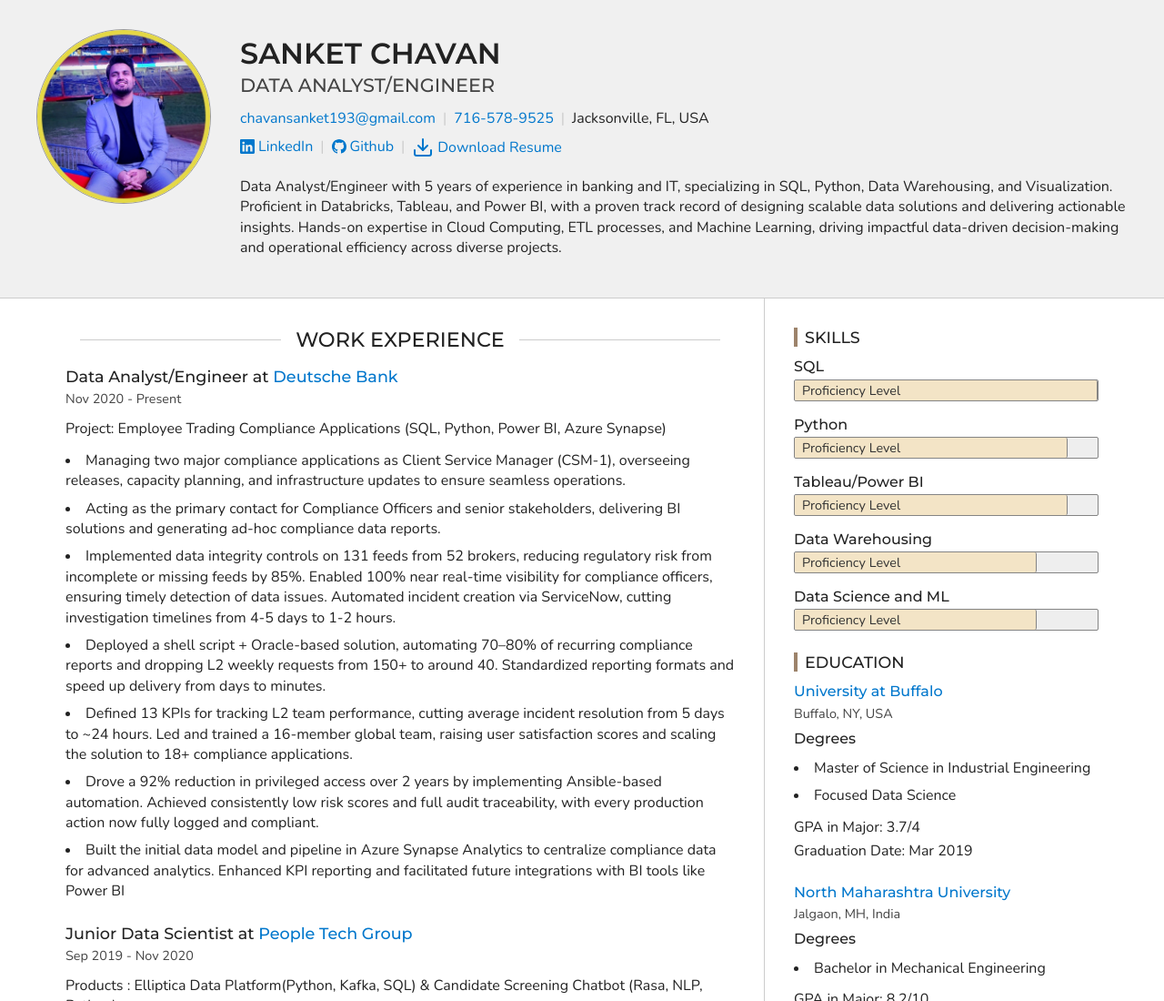
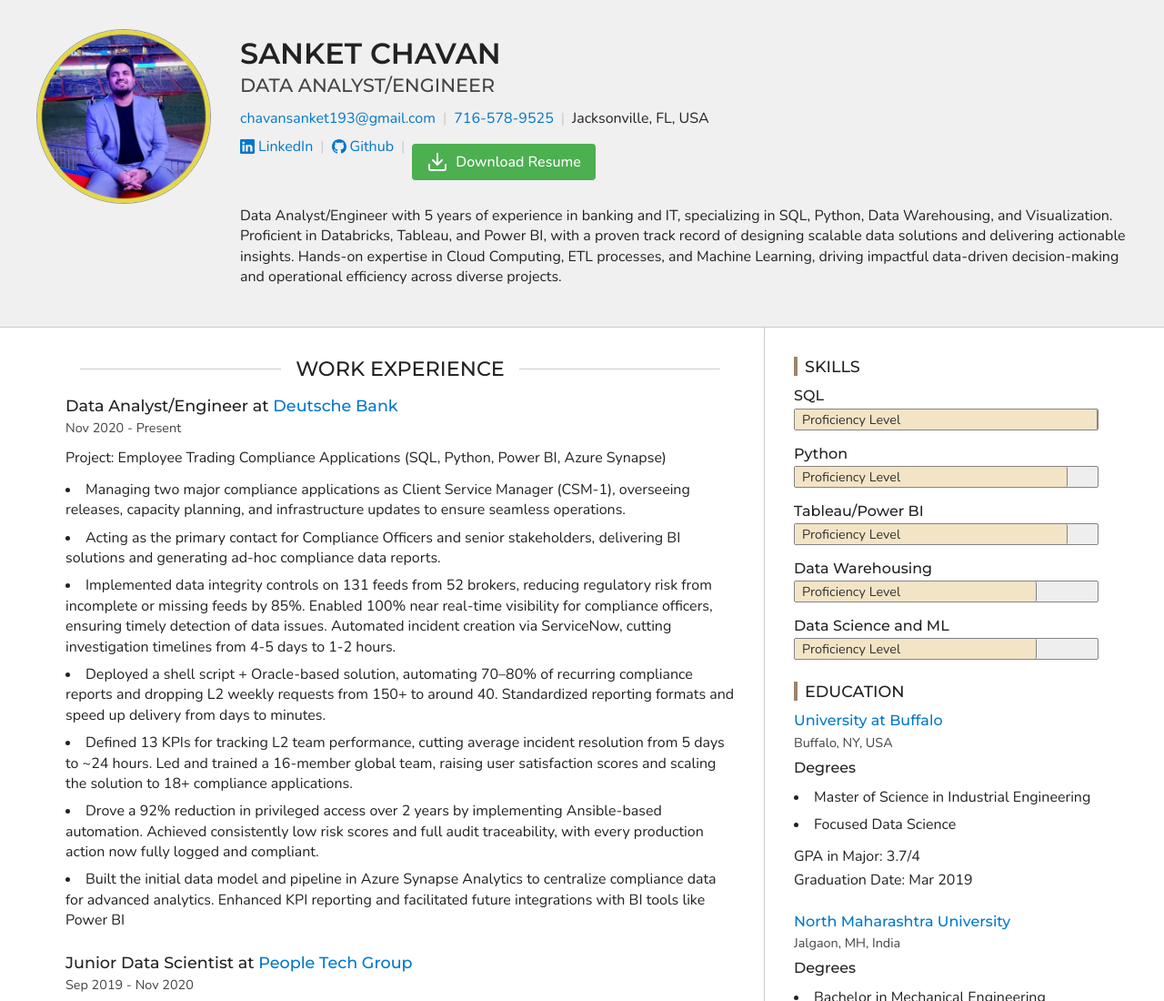
Before and after one commit to sanketchavan08/sanketchavan08.github.io, a plain HTML site: page index.html in a window 1280 px wide. Shown: the top 1100 px of the page at 91% size. Drawn offline with nearby package versions, Linux system fonts and the light colour scheme.

Commit message:
changed resume

```diff
--- a/css/main.css
+++ b/css/main.css
@@ -471,3 +471,29 @@
     print-color-adjust: exact !important;
   }
 }
+
+/* Special style for download resume button */
+a[download].link-with-icon {
+  background-color: #4CAF50;
+  color: white !important;
+  padding: 8px 16px;
+  border-radius: 4px;
+  font-weight: 500;
+  transition: all 0.3s ease;
+  display: inline-flex;
+  align-items: center;
+  gap: 8px;
+  margin: 8px 0;
+}
+
+a[download].link-with-icon:hover {
+  background-color: #45a049;
+  color: white !important;
+  text-decoration: none;
+  transform: translateY(-2px);
+  box-shadow: 0 2px 4px rgba(0,0,0,0.1);
+}
+
+a[download].link-with-icon svg {
+  stroke: white;
+}
```
Also changed, not shown: 1 other file.
